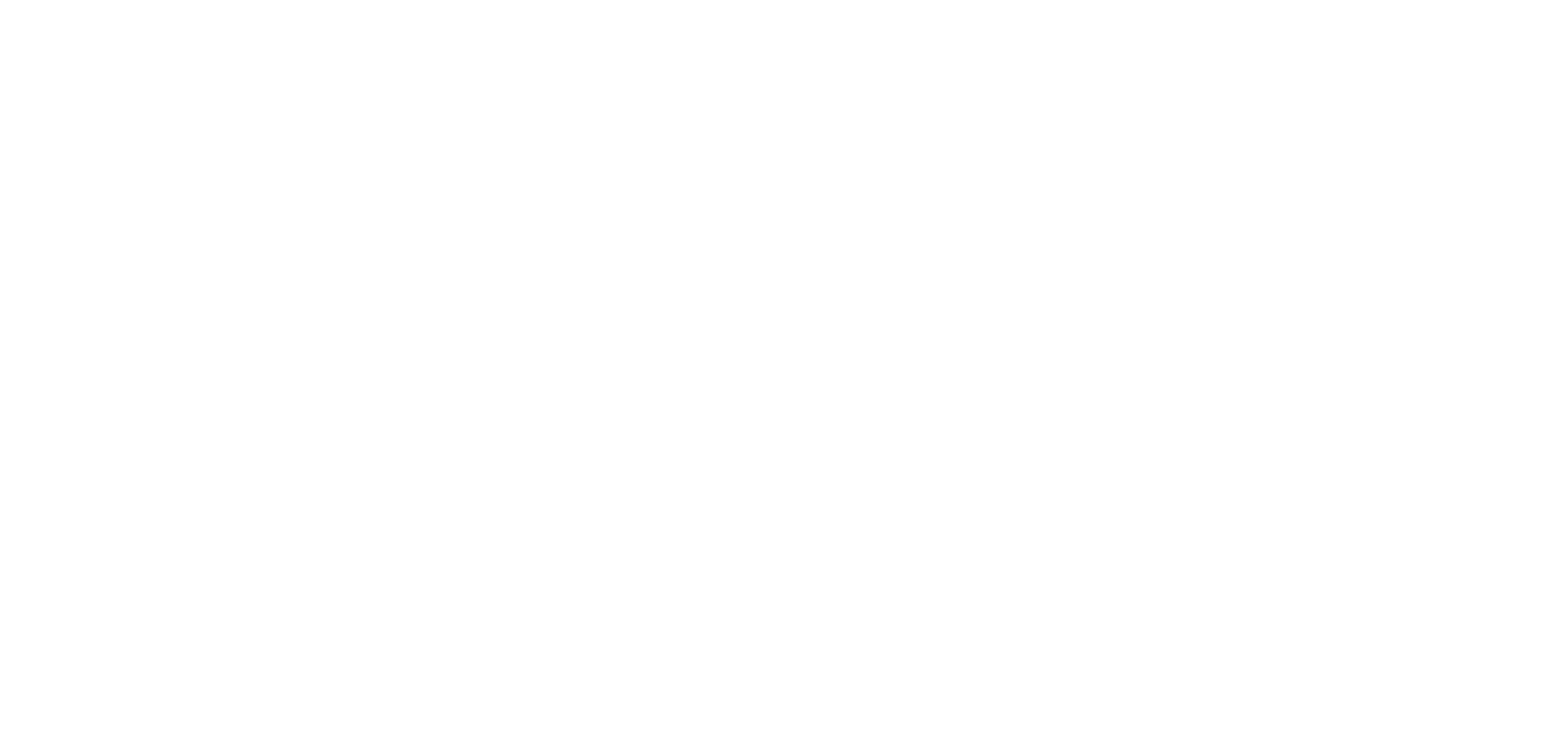
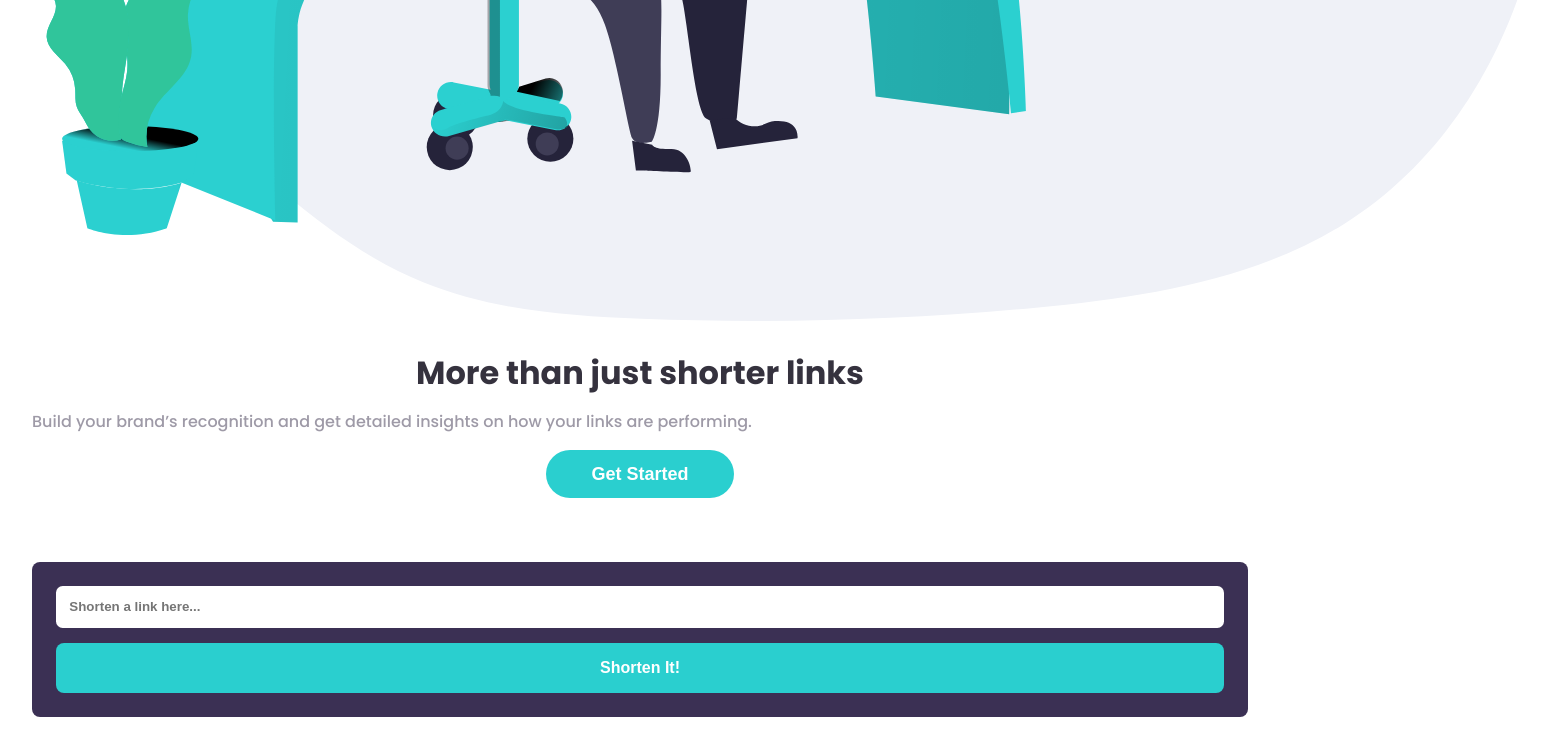
Before and after one commit to milescremen/url-shortener, a React (Create React App) app: page / in a window 1280 px wide. Shown: the part 788-1544 px from the top of the page, 1552 px wide, since content can reach past the window. Before the commit the page ends 800 px from the top, so only its background shows below. Built offline with nearby package versions, Linux system fonts and the light colour scheme.

Commit message:
Style for Input Component

```diff
--- a/src/App.js
+++ b/src/App.js
@@ -9,9 +9,11 @@
     <div className="App">
       <Header />
 
+      <Landing />
+      <Input />
+
       {
         /*
-        <Landing />
         <Input />
         <Main />
         <Footer />
--- a/src/components/Header/Header.css
+++ b/src/components/Header/Header.css
@@ -2,11 +2,11 @@
 .header {
     display: flex;
     justify-content: space-between;
+
     padding: 2em 1em;
-    outline: red solid 1px;
 }
 
 .hamburger {
-    color: --var(--clr-neutral-300);
+    color: var(--clr-neutral-400);
     cursor: pointer;
 }
--- /dev/null
+++ b/src/components/Input/Input.css
@@ -0,0 +1,38 @@
+
+.input {
+    display: flex;
+    flex-direction: column;
+
+    background-color: var(--clr-primary-800);
+
+    margin: 4em 2em;
+    padding: 1.5em;
+
+    border-radius: 0.5em;
+}
+
+.input input {
+    outline-width: 0;
+    border: none;
+
+    padding: 1em;
+    margin-bottom: 1.125em;
+
+    border-radius: 0.5em;
+    font-weight: var(--fw-bold);
+    color: var(--clr-neutral-500);
+}
+
+.input button {
+    background-color: var(--clr-primary-400);
+    color: white;
+
+    font-size: 1rem;
+    font-weight: var(--fw-bold);
+
+    padding: 1em;
+
+    border: none;
+    border-radius: 0.5em;
+    cursor: pointer;
+}
--- a/src/components/Input/Input.js
+++ b/src/components/Input/Input.js
@@ -1,4 +1,5 @@
-import React from 'react'
+import React from 'react';
+import './Input.css';
 
 function Input() {
     return (
--- /dev/null
+++ b/src/components/Landing/Landing.css
@@ -0,0 +1,40 @@
+
+.landing {
+    display: flex;
+    flex-direction: column;
+    padding: 0em 1em;
+}
+
+.landing > img {
+    min-width: 120vw;
+}
+
+.landing > h1 {
+    text-align: center;
+    line-height: 2.5rem;
+    color: var(--clr-neutral-800);
+    padding-top: 1em;
+}
+
+.landing > p {
+    color: var(--clr-neutral-400);
+    padding: 1em;
+}
+
+.landing button {
+    color: white;
+    background-color: var(--clr-primary-400);
+
+    font-weight: var(--fw-bold);
+    font-size: 1.125rem;
+
+
+    padding: 0.75em 2.5em;
+    margin: 0 auto;
+
+    border-radius: 999em;
+    border: none;
+    outline: none;
+
+    cursor: pointer;
+}
--- a/src/components/Landing/Landing.js
+++ b/src/components/Landing/Landing.js
@@ -1,8 +1,14 @@
-import React from 'react'
+import React from 'react';
+import './Landing.css';
+import Illustration from '../../images/illustration-working.svg';
+
 
 function Main() {
     return (
-        <div>
+        <div className="landing">
+
+            <img src={Illustration} alt="" />
+
             <h1>
                 More than just shorter links
             </h1>
--- a/src/index.css
+++ b/src/index.css
@@ -25,5 +25,4 @@
 body {
   font-family: var(--ff-primary);
   font-weight: var(--fw-primary);
-  font-size: 1.125rem;
 }
```
